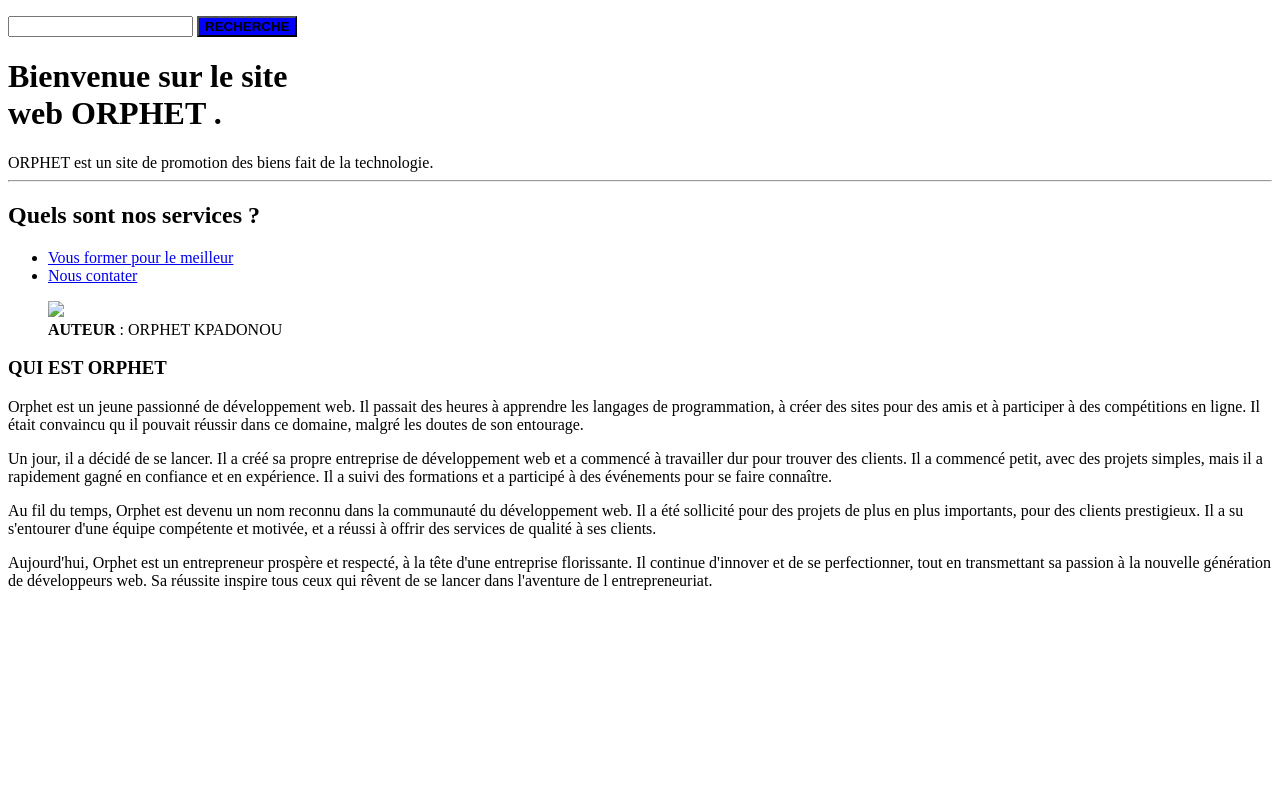
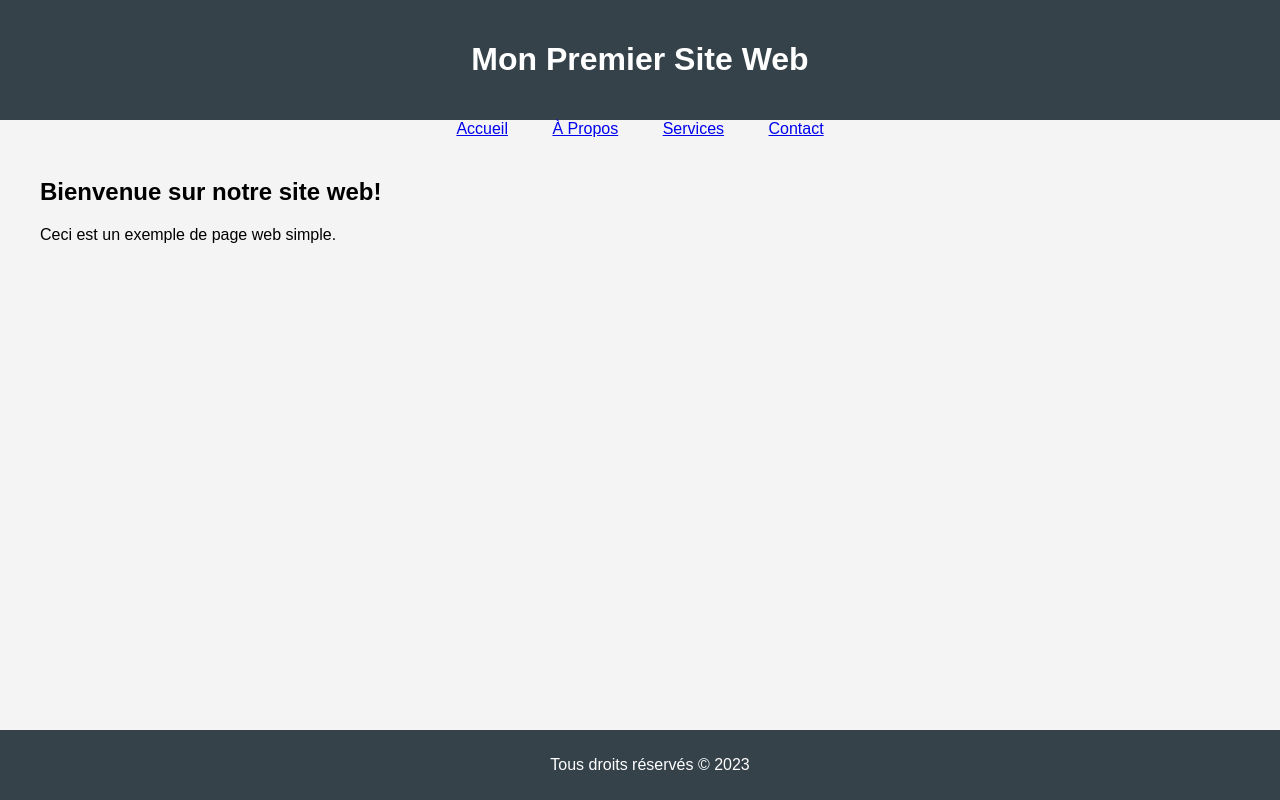
Before and after one commit to orphet2005/Mo, a plain HTML site: page Index.html in a window 1280 px wide. Drawn offline with Linux system fonts and the light colour scheme.

Commit message:
Update Index.html

```diff
--- a/Index.html
+++ b/Index.html
@@ -1,64 +1,64 @@
 <!DOCTYPE html>
-
-<html     >
-
+<html lang="fr">
 <head>
-
-
-
-
-
-  <title>ORPHET WEBSITE</title>
-  	  <p id="za" >
-    <meta charset="UTF-8">
-  	  		<script src="script.js"></script>
-
-  	  		<link rel="stylesheet" href="style.css">
-  <body id="im" >
-
-
-
-
-
-  <input id="txt" type="text" >     <button style="background-color: blue " ; onclick="fx()" ><b>RECHERCHE</b></button>
-
-    </span> </p>
-
-    <div class="background-image">
-<header  class="header">
-  <h1 ><b>Bienvenue sur le site </br>
-  web ORPHET . </b></h1>
+    <title>Mon Premier Site Web</title>
+    <style>
+        body {
+            font-family: Arial, san-serif;
+            margin: 0;
+            padding: 0;
+            background-color: #f4f4f4;
+        }
+        header {
+            background-color: #35424a;
+            color: white;
+            padding: 20px;
+            text-align: center;
+        }
+        nav ul {
+            list-style-type: none;
+            margin: 0;
+            padding: 0;
+            text-align: center;
+        }
+        nav li {
+            display: inline;
+            margin: 0 20px;
+        }
+        .container {
+            max-width: 1200px;
+            margin: 0 auto;
+            padding: 20px;
+        }
+        footer {
+            background-color: #35424a;
+            color: white;
+            text-align: center;
+            padding: 10px;
+            position: absolute;
+            bottom: 0;
+            width: 100%;
+        }
+    </style>
+</head>
+<body>
+    <header>
+        <h1>Mon Premier Site Web</h1>
     </header>
-  ORPHET est un site de promotion des biens fait de la technologie. <hr/> </div>
-  <h2><b>Quels sont nos services ?</b></h2>
-
     <nav>
-
-
         <ul>
-				<li><a href="facebook.com/ORPHET2">Vous former pour le meilleur</a></li>
-					<li><a href="facebook.com/ORPHET2">Nous contater</a></li>
+            <li><a href="#">Accueil</a></li>
+            <li><a href="#">À Propos</a></li>
+            <li><a href="#">Services</a></li>
+            <li><a href="#">Contact</a></li>
         </ul>
-
     </nav>
-
-
+    <div class="container">
+        <h2>Bienvenue sur notre site web!</h2>
+        <p>Ceci est un exemple de page web simple.</p>
+    </div>
     <footer>
-<figure>
-  <img src="or.jpg" width="65%" heigth=45% >
-		<figcaption><b>AUTEUR </b>: ORPHET KPADONOU</figcaption>
-
-</figure>
-</p>
-
-<p> <h3>QUI EST ORPHET<br></h3></p>
-  <p id="a">         Orphet est un jeune passionné de développement web. Il passait des heures à apprendre les langages de programmation, à créer des sites pour des amis et à participer à des compétitions en ligne. Il était convaincu qu il pouvait réussir dans ce domaine, malgré les doutes de son entourage. </p>
-		<p id="b">          Un jour, il a décidé de se lancer. Il a créé sa propre entreprise de développement web et a commencé à travailler dur pour trouver des clients. Il a commencé petit, avec des projets simples, mais il a rapidement gagné en confiance et en expérience. Il a suivi des formations et a participé à des événements pour se faire connaître.</p>
-		<p id="c">      Au fil du temps, Orphet est devenu un nom reconnu dans la communauté du développement web. Il a été sollicité pour des projets de plus en plus importants, pour des clients prestigieux. Il a su s'entourer d'une équipe compétente et motivée, et a réussi à offrir des services de qualité à ses clients.    </p>
-		<p id="d">      Aujourd'hui, Orphet est un entrepreneur prospère et respecté, à la tête d'une entreprise florissante. Il continue d'innover et de se perfectionner, tout en transmettant sa passion à la nouvelle génération de développeurs web. Sa réussite inspire tous ceux qui rêvent de se lancer dans l'aventure de l entrepreneuriat.    </p>
+        <p>Tous droits réservés © 2023</p>
     </footer>
-
-
 </body>
-
 </html>
```
Lines whose indentation alone changed are shown as unchanged.
